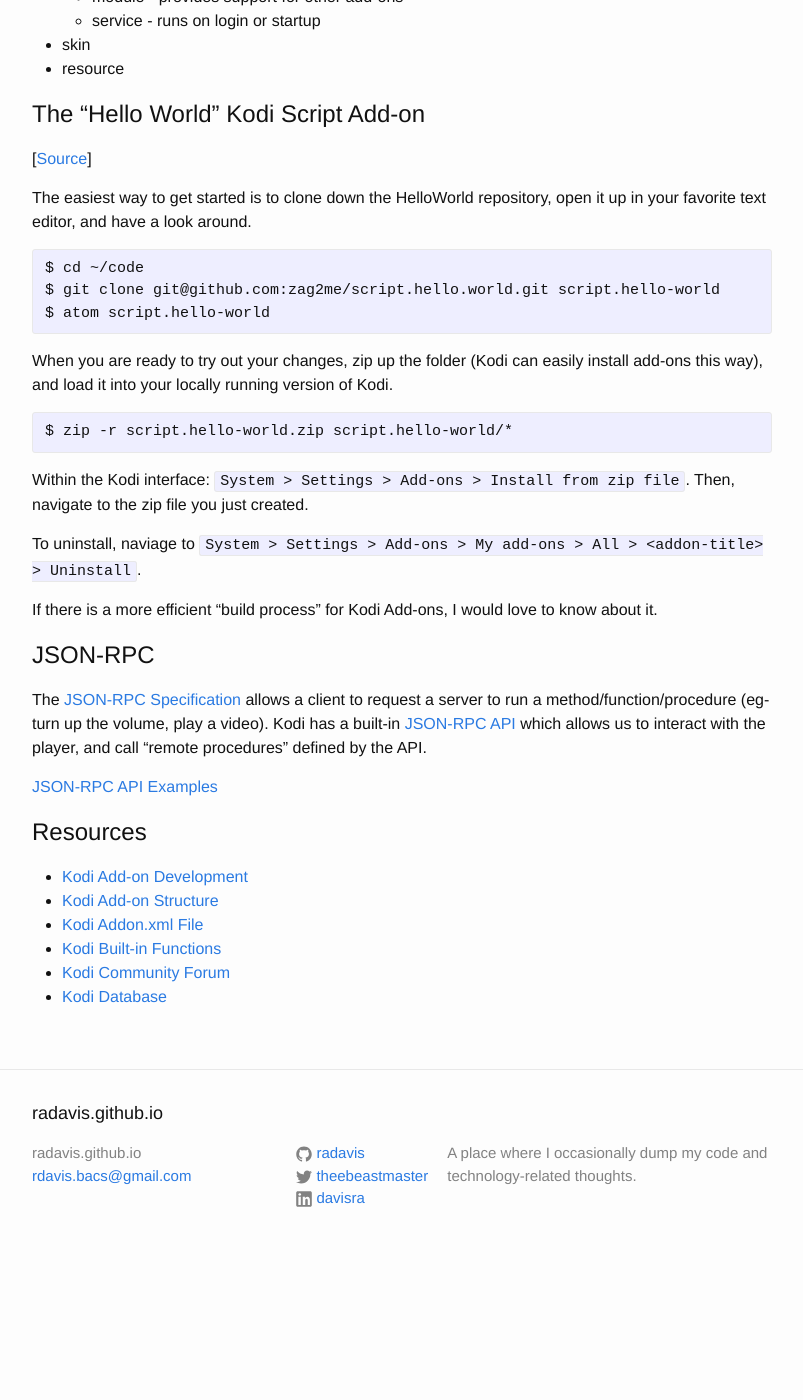
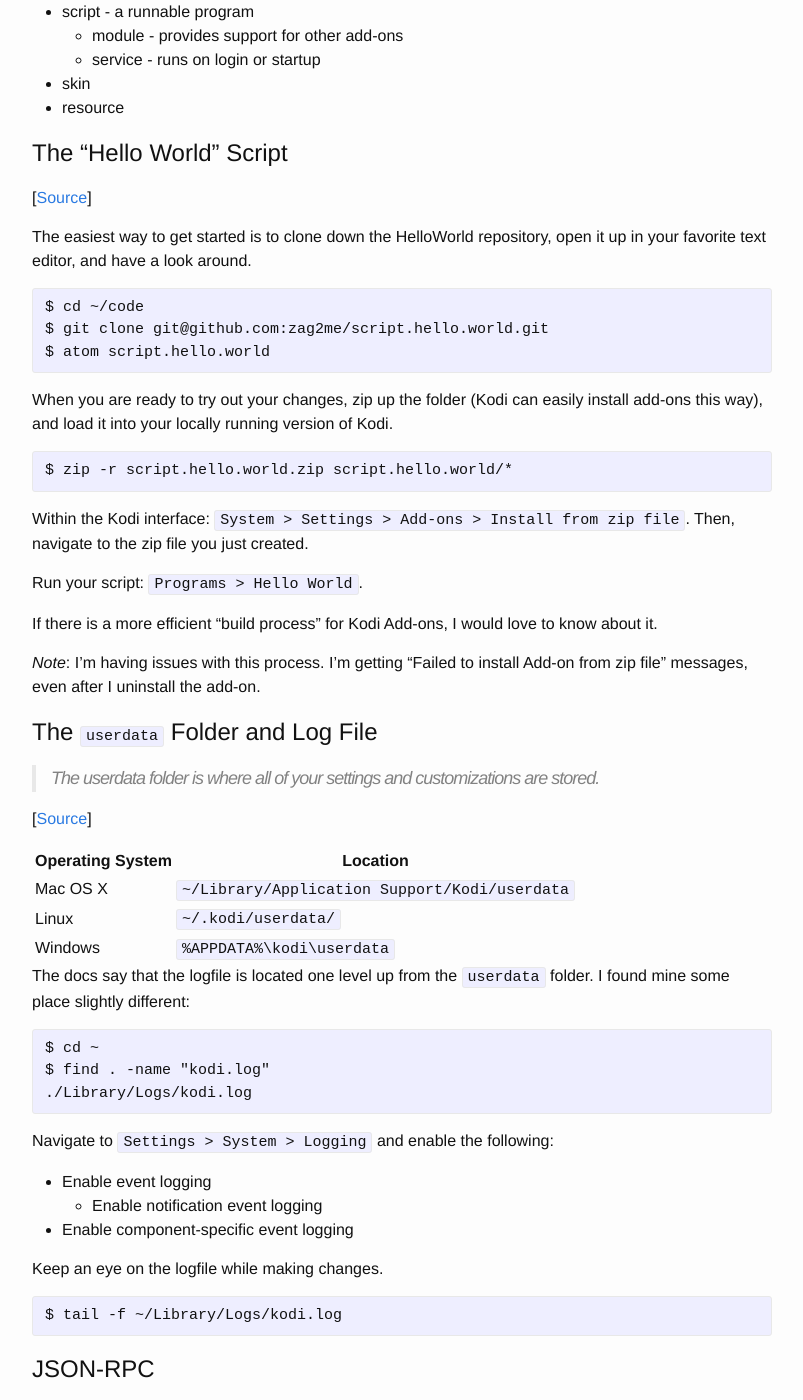
Before and after one commit to radavis/radavis.github.io, a Jekyll site: the page built from _posts/2016-07-16-building-kodi-add-ons.markdown, in a window 1280 px wide and 1400 px high, scrolled down 874 px. Shown: the whole window, without its empty margins (238-1041 px from the left). Built offline with Jekyll 4.4.1, drawn with Linux system fonts in a browser that asks for light colours; comment, search, counter and statistics services are not loaded; before the commit the page ends 2144 px from its top, so only the background shows below that; some of the changed text lies outside the part shown.

Commit message:
update kodi article

````diff
--- a/_posts/2016-07-16-building-kodi-add-ons.markdown
+++ b/_posts/2016-07-16-building-kodi-add-ons.markdown
@@ -9,6 +9,9 @@
 These are my notes on building a Kodi Add-on. This is mostly a summarization of
 the material you can find in the
 [Kodi Wiki Manual](http://kodi.wiki/view/Main_Page).
+
+These notes are focused on the [v16.0 Jarvis](http://kodi.wiki/view/releases)
+release.
 
 
 # Add-on Folder Structure
@@ -45,7 +48,7 @@
 * resource
 
 
-# The "Hello World" Kodi Script Add-on
+# The "Hello World" Script
 
 [[Source](http://kodi.wiki/view/HOW-TO:HelloWorld_addon)]
 
@@ -63,18 +66,53 @@
 Kodi.
 
 ```no-highlight
-$ zip -r script.hello-world.zip script.hello-world/*
+$ zip -r script.hello.world.zip script.hello.world/*
 ```
 
 Within the Kodi interface: `System > Settings > Add-ons > Install from zip file`.
 Then, navigate to the zip file you just created.
 
-To uninstall, naviage to
-`System > Settings > Add-ons > My add-ons > All > <addon-title> > Uninstall`.
+Run your script: `Programs > Hello World`.
 
 If there is a more efficient "build process" for Kodi Add-ons, I would love to
 know about it.
 
+*Note*: I'm having issues with this process. I'm getting "Failed to install
+Add-on from zip file" messages, even after I uninstall the add-on.
+
+
+# The `userdata` Folder and Log File
+
+> The userdata folder is where all of your settings and customizations are
+> stored.
+
+[[Source](http://kodi.wiki/view/userdata)]
+
+| Operating System | Location                                      |
+| ---------------- | --------------------------------------------- |
+| Mac OS X         | `~/Library/Application Support/Kodi/userdata` |
+| Linux            | `~/.kodi/userdata/`                           |
+| Windows          | `%APPDATA%\kodi\userdata`                     |
+
+The docs say that the logfile is located one level up from the `userdata`
+folder. I found mine some place slightly different:
+
+```no-highlight
+$ cd ~
+$ find . -name "kodi.log"
+./Library/Logs/kodi.log
+```
+
+Navigate to `Settings > System > Logging` and enable the following:
+  * Enable event logging
+    - Enable notification event logging
+  * Enable component-specific event logging
+
+Keep an eye on the logfile while making changes.
+
+```no-highlight
+$ tail -f ~/Library/Logs/kodi.log
+```
 
 # JSON-RPC
 
````
Also changed, not shown: other parts of _posts/2016-07-16-building-kodi-add-ons.markdown (+2 -2 lines).
